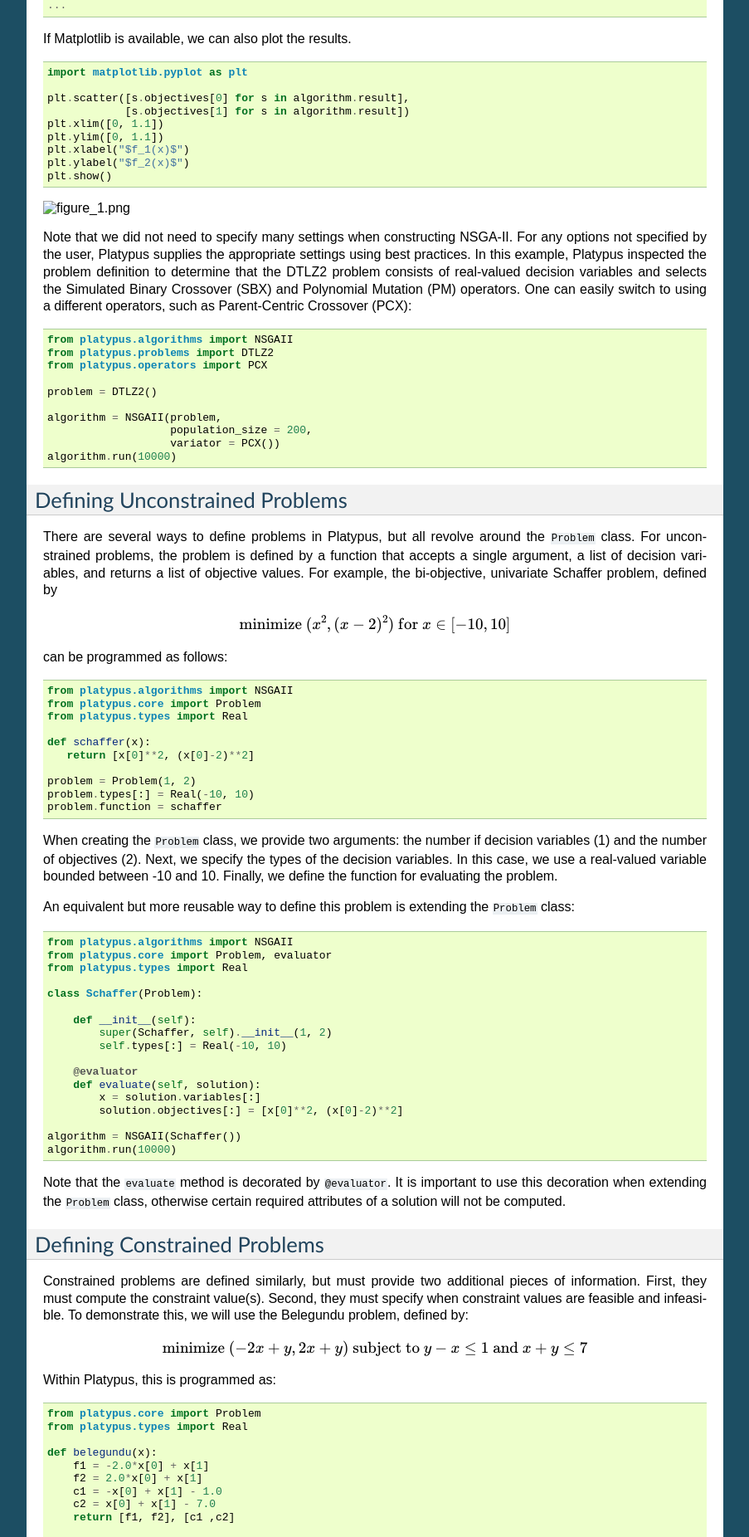
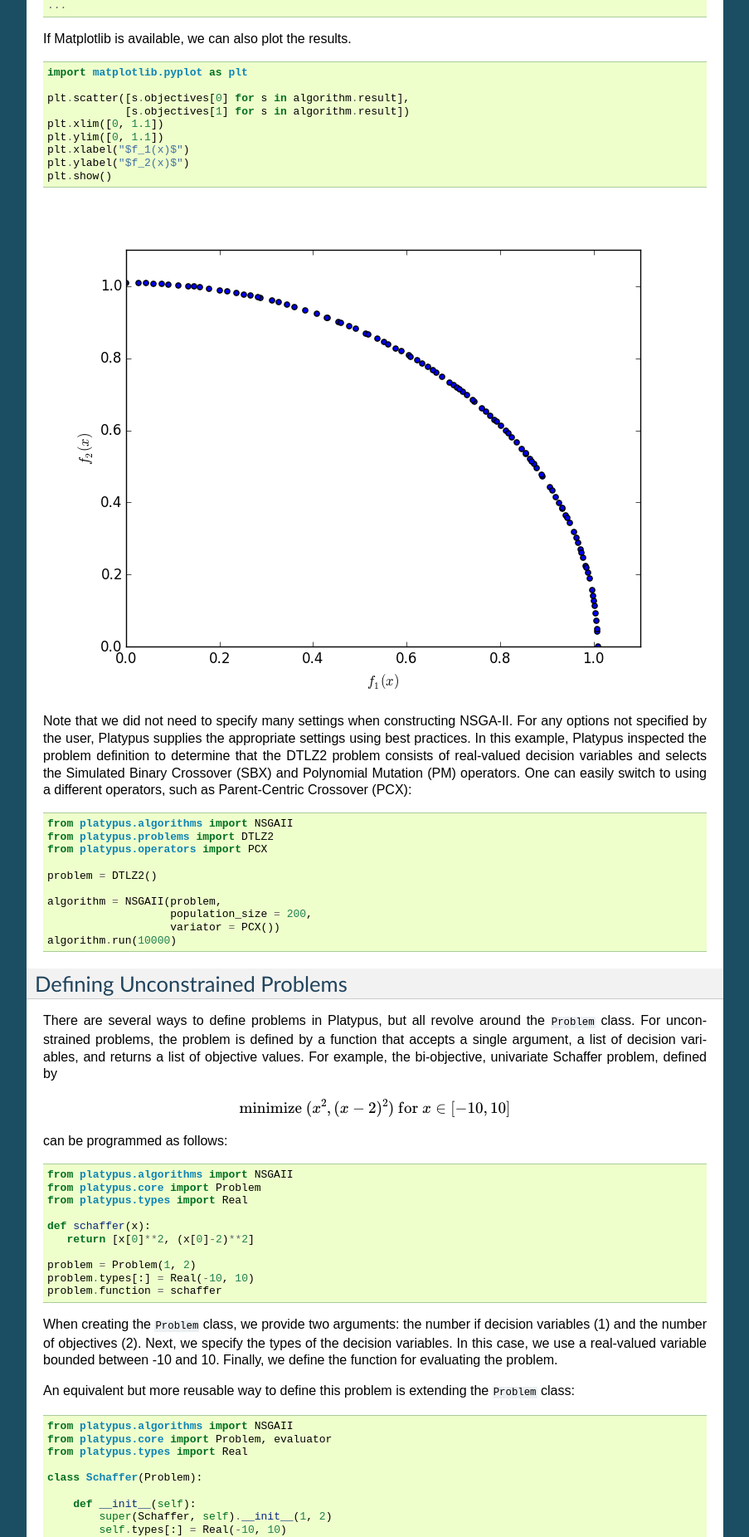
Before and after one commit to Project-Platypus/Platypus, a Sphinx documentation site: the page built from docs/getting-started.rst, in a window 1280 px wide. Shown: the part 774-2626 px from the top of the page at 83% size, without its empty margins (198-1101 px from the left). Built offline with Sphinx 7.4.7, drawn with Linux system fonts in a browser that asks for light colours; formulas are drawn with MathJax 3.

Commit message:
Update path to image

```diff
--- a/docs/getting-started.rst
+++ b/docs/getting-started.rst
@@ -66,7 +66,7 @@ If Matplotlib is available, we can also plot the results.
     plt.ylabel("$f_2(x)$")
     plt.show()
 
-.. image:: figure_1.png
+.. image:: images/figure_1.png
 
 Note that we did not need to specify many settings when constructing NSGA-II.
 For any options not specified by the user, Platypus supplies the appropriate
```
